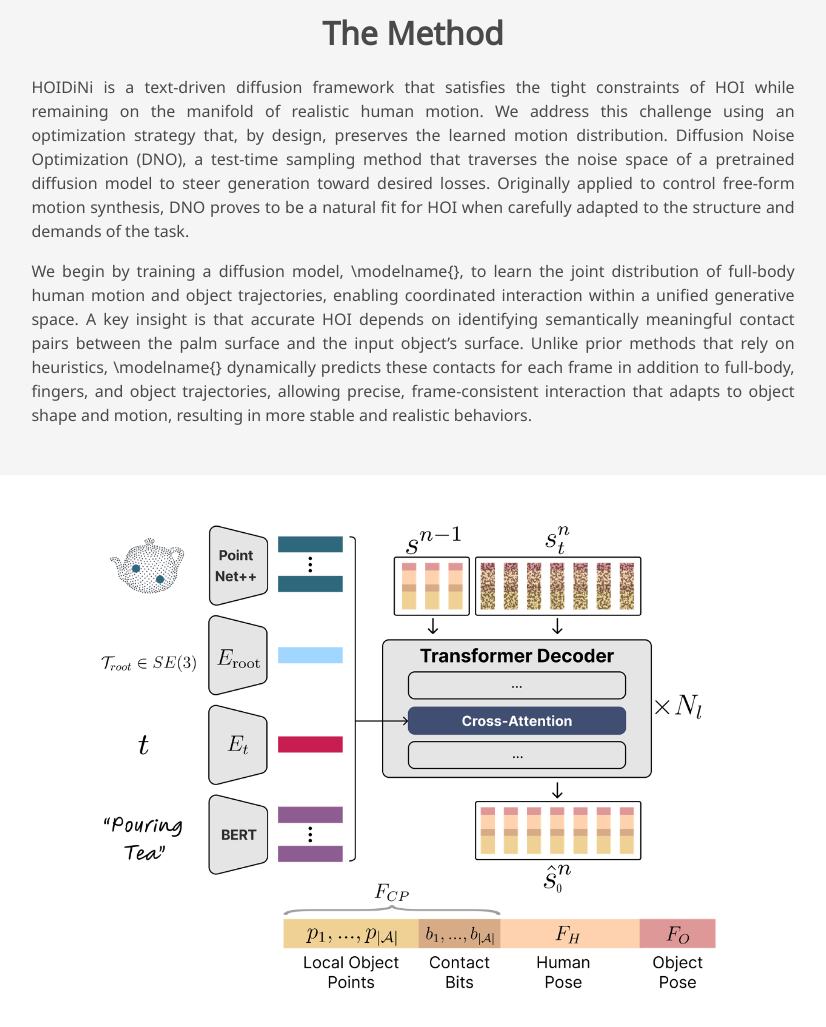
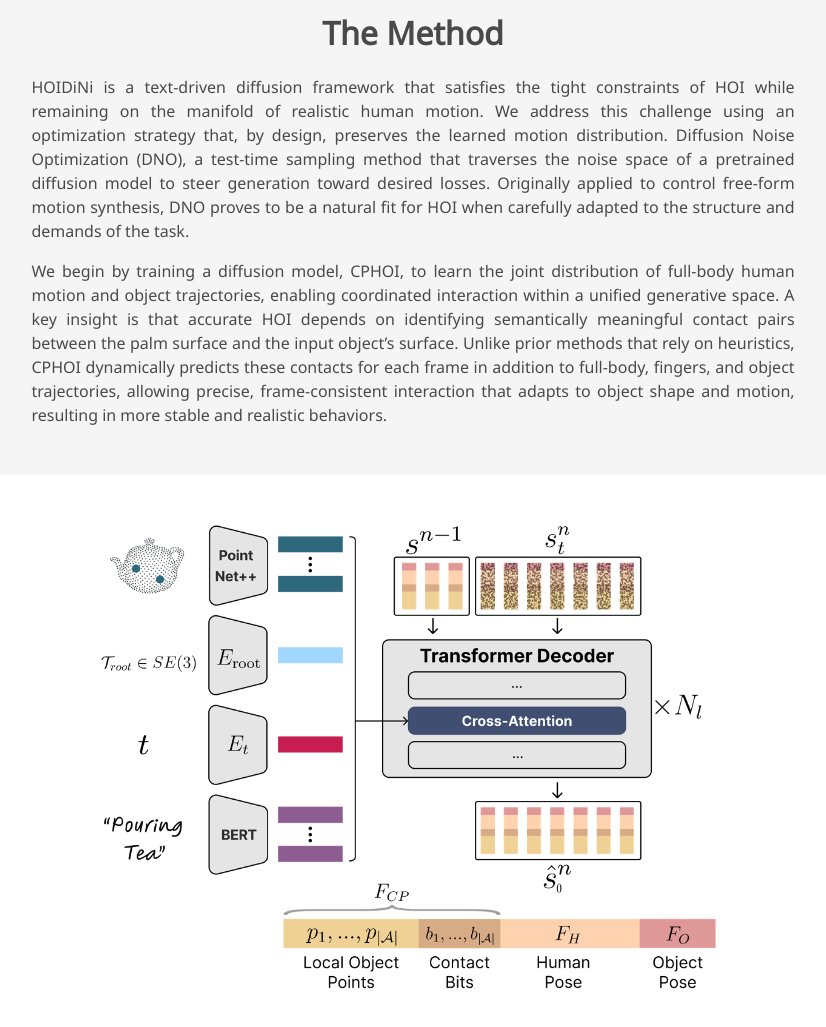
Before and after one commit to hoidini/hoidini.github.io, a plain HTML site: page index.html in a window 1280 px wide. Shown: the part 1666-2693 px from the top of the page, without its empty margins (227-1053 px from the left). Drawn offline with nearby package versions, Linux system fonts and the light colour scheme; some icons are missing; a web font is replaced by a local one.

Commit message:
Update index.html

```diff
--- a/index.html
+++ b/index.html
@@ -194,7 +194,7 @@ We address this challenge using an optimization strategy that, by design, preser
 Originally applied to control free-form motion synthesis, DNO proves to be a natural fit for HOI when carefully adapted to the structure and demands of the task.
 </p>
 <p>
-We begin by training a diffusion model, \modelname{}, to learn the joint distribution of full-body human motion and object trajectories, enabling coordinated interaction within a unified generative space. A key insight is that accurate HOI depends on identifying semantically meaningful contact pairs between the palm surface and the input object’s surface. Unlike prior methods that rely on heuristics, \modelname{} dynamically predicts these contacts for each frame in addition to full-body, fingers, and object trajectories, allowing precise, frame-consistent interaction that adapts to object shape and motion, resulting in more stable and realistic behaviors.
+We begin by training a diffusion model, CPHOI, to learn the joint distribution of full-body human motion and object trajectories, enabling coordinated interaction within a unified generative space. A key insight is that accurate HOI depends on identifying semantically meaningful contact pairs between the palm surface and the input object’s surface. Unlike prior methods that rely on heuristics, CPHOI dynamically predicts these contacts for each frame in addition to full-body, fingers, and object trajectories, allowing precise, frame-consistent interaction that adapts to object shape and motion, resulting in more stable and realistic behaviors.
 </p>
         </div>
       </div>
```
